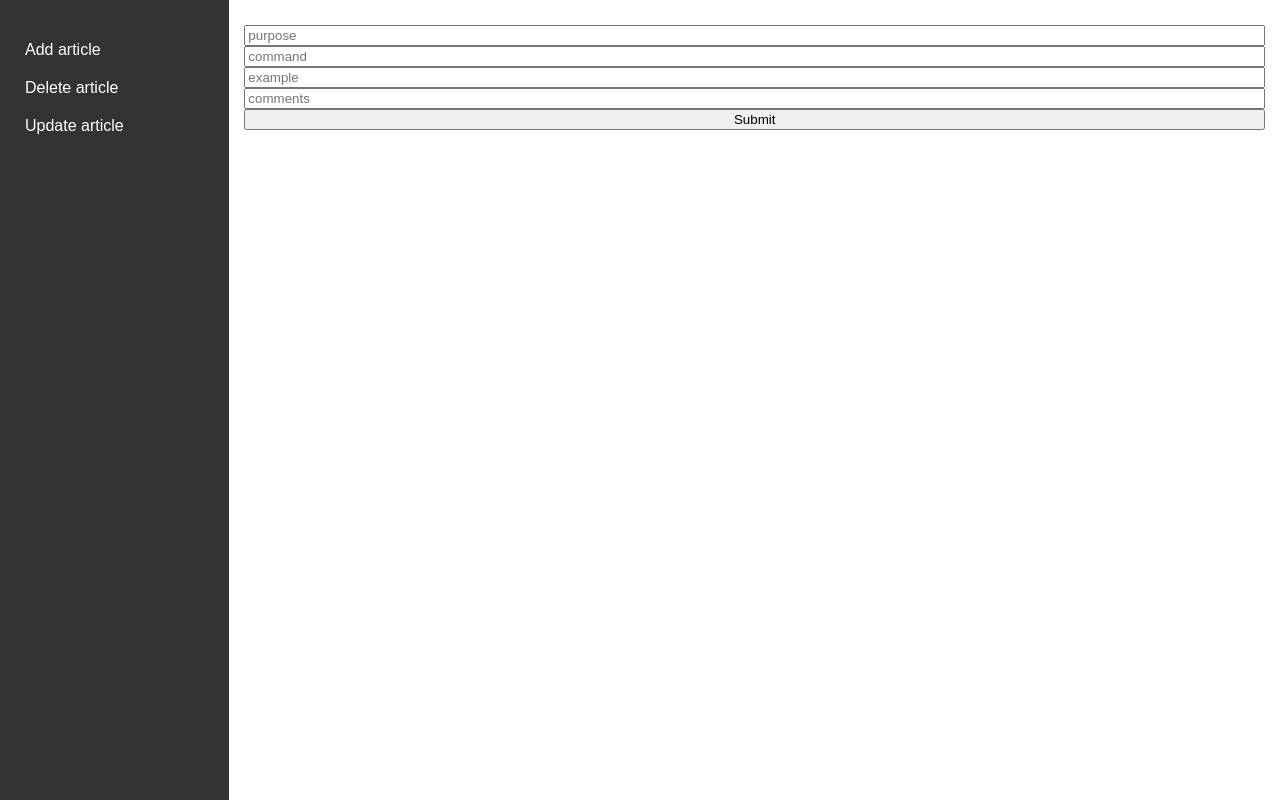
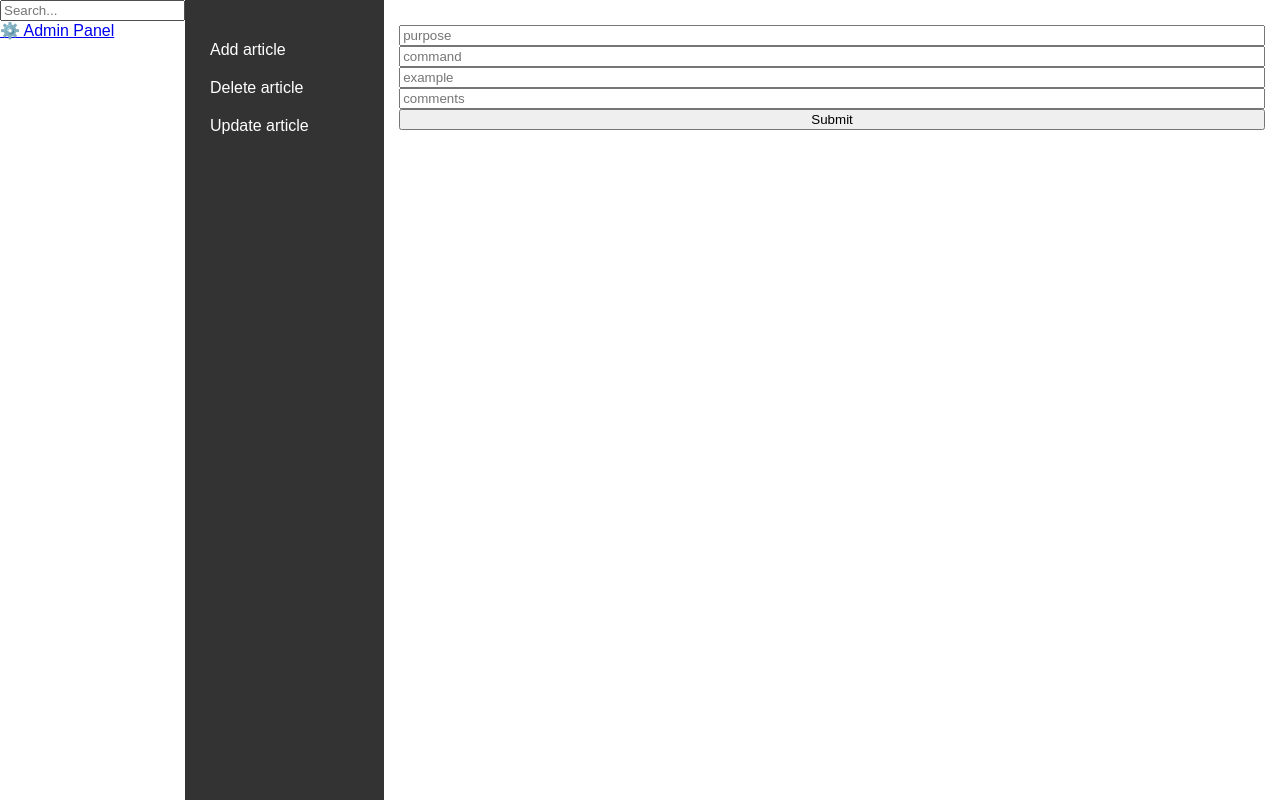
Before and after one commit to SEP5155/KB_app, a website: page static/templates/admin_panel.html in a window 1280 px wide. Drawn offline with Linux system fonts and the light colour scheme.

Commit message:
updated main file

```diff
--- a/server.js
+++ b/server.js
@@ -31,6 +31,6 @@ app.all('*', (req, res, next) => {
     next();
 })
 
-app.listen(9999, () => {
+app.listen('*', () => {
     console.log('server is listening now')
 })
--- a/static/templates/admin_panel.html
+++ b/static/templates/admin_panel.html
@@ -7,6 +7,10 @@
     <link rel="stylesheet" href="../styles/admin_panel.css">
 </head>
 <body>
+    <header>
+        <input type="text" id="search" placeholder="Search...">
+        <div id="admin-panel"><a href="./static/templates/admin_panel.html">⚙️ Admin Panel</a></div>
+    </header>
     <aside>
         <ul id="admin_menu">
             <li>Add article</li>
```
